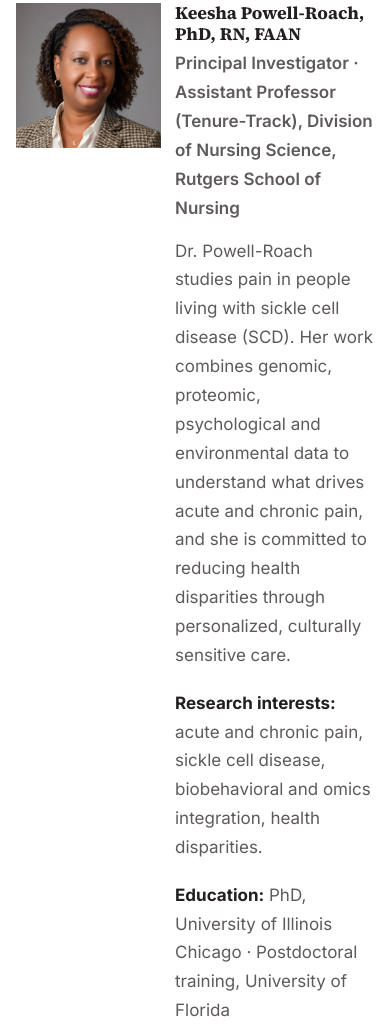
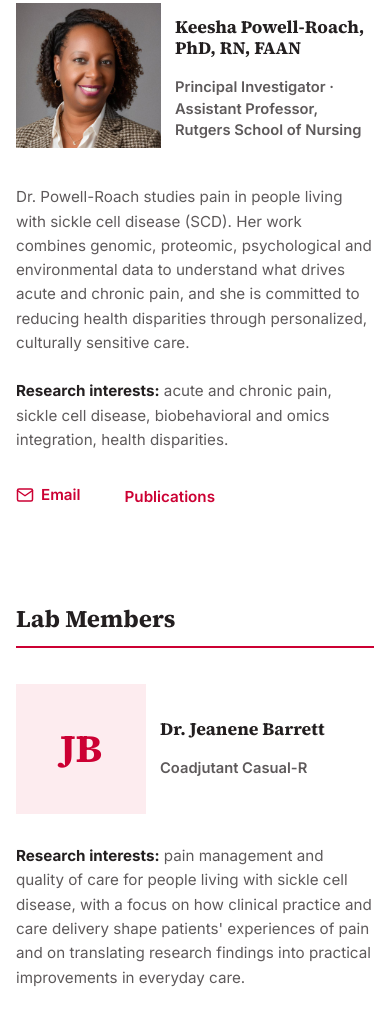
Before and after one commit to LokeshTaduri1/roach-lab-website, a plain HTML site: page team.html in a window 390 px wide. Shown: the part 686-1714 px from the top of the page. Drawn offline with Linux system fonts and the light colour scheme.

Commit message:
Make team bios more compact on phones
- Under 600px: photo sits beside the name and title, and the
  description runs full width below instead of in a narrow column.
- On phones only, shorten the PI's title line and hide the Education
  line; desktop is unchanged.

Co-Authored-By: Claude Opus 5.5 <noreply@anthropic.com>

```diff
--- a/css/styles.css
+++ b/css/styles.css
@@ -557,6 +557,21 @@ body.menu-open::after { opacity: 1; visibility: visible; pointer-events: auto; t
   .person--pi { --photo: 180px; }
   .person-body h3, .person--pi .person-body h3 { font-size: 1.2rem; }
 }
+/* Phones: photo + name/title side by side, description runs full width below,
+   so the text isn't squeezed into a narrow, very tall column. */
+@media (max-width: 600px) {
+  .person { grid-template-columns: var(--photo) 1fr; grid-template-rows: 1fr auto auto 1fr; column-gap: 16px; row-gap: 0; }
+  .person-body { display: contents; }
+  .person-photo { grid-column: 1; grid-row: 1 / 5; }
+  .person-body > h3 { grid-column: 2; grid-row: 2; margin: 0 0 4px; }
+  .person-body > .person-role { grid-column: 2; grid-row: 3; margin: 0; font-size: .92rem; line-height: 1.45; }
+  .person-body > :not(h3):not(.person-role) { grid-column: 1 / -1; }
+  .person-body > p:not(.person-role) { margin: 0 0 10px; font-size: .95rem; }
+  .person-body > .person-role + p { margin-top: 16px; }
+  .person-body > .person-links { margin-top: 6px; }
+  .person-body > p:not(.person-role) { line-height: 1.6; }
+  .hide-phone { display: none; }
+}
 @media (max-width: 420px) {
   .person { --photo: 130px; gap: 14px; }
   .person--pi { --photo: 145px; }
--- a/team.html
+++ b/team.html
@@ -138,11 +138,11 @@
           </div>
           <div class="person-body">
             <h3>Keesha Powell-Roach, PhD, RN, FAAN</h3>
-            <p class="person-role">Principal Investigator · Assistant Professor (Tenure-Track), Division of Nursing Science, Rutgers School of Nursing</p>
+            <p class="person-role">Principal Investigator · Assistant Professor<span class="hide-phone"> (Tenure-Track), Division of Nursing Science</span>, Rutgers School of Nursing</p>
             <!-- Bio source: Rutgers School of Nursing faculty profile -->
             <p>Dr. Powell-Roach studies pain in people living with sickle cell disease (SCD). Her work combines genomic, proteomic, psychological and environmental data to understand what drives acute and chronic pain, and she is committed to reducing health disparities through personalized, culturally sensitive care.</p>
             <p><strong>Research interests:</strong> acute and chronic pain, sickle cell disease, biobehavioral and omics integration, health disparities.</p>
-            <p><strong>Education:</strong> PhD, University of Illinois Chicago · Postdoctoral training, University of Florida</p>
+            <p class="hide-phone"><strong>Education:</strong> PhD, University of Illinois Chicago · Postdoctoral training, University of Florida</p>
             <ul class="person-links">
               <li><a href="mailto:powell-roach_lab@sn.rutgers.edu" aria-label="Email Dr. Keesha Powell-Roach"><svg viewBox="0 0 24 24" fill="none" stroke="currentColor" stroke-width="2" stroke-linecap="round" stroke-linejoin="round" aria-hidden="true"><rect x="2" y="4" width="20" height="16" rx="2"/><path d="M22 6l-10 7L2 6"/></svg>Email</a></li>
               <li><a href="#" target="_blank" rel="noopener" aria-label="Dr. Keesha Powell-Roach on LinkedIn"><svg viewBox="0 0 24 24" fill="currentColor" aria-hidden="true"><path d="M20.45 20.45h-3.56v-5.57c0-1.33-.02-3.04-1.85-3.04-1.85 0-2.14 1.45-2.14 2.94v5.67H9.35V9h3.41v1.56h.05c.48-.9 1.64-1.85 3.37-1.85 3.6 0 4.27 2.37 4.27 5.46v6.28zM5.34 7.43a2.06 2.06 0 1 1 0-4.13 2.06 2.06 0 0 1 0 4.13zM7.12 20.45H3.56V9h3.56v11.45zM22.22 0H1.77C.79 0 0 .77 0 1.73v20.54C0 23.23.79 24 1.77 24h20.45c.98 0 1.78-.77 1.78-1.73V1.73C24 .77 23.2 0 22.22 0z"/></svg>LinkedIn</a></li>
```
